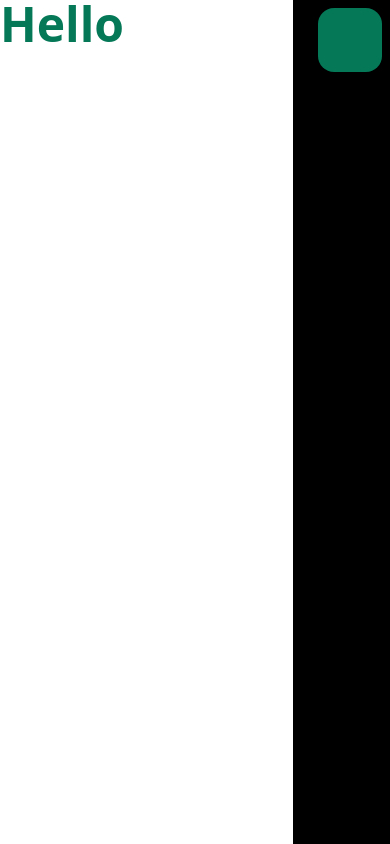
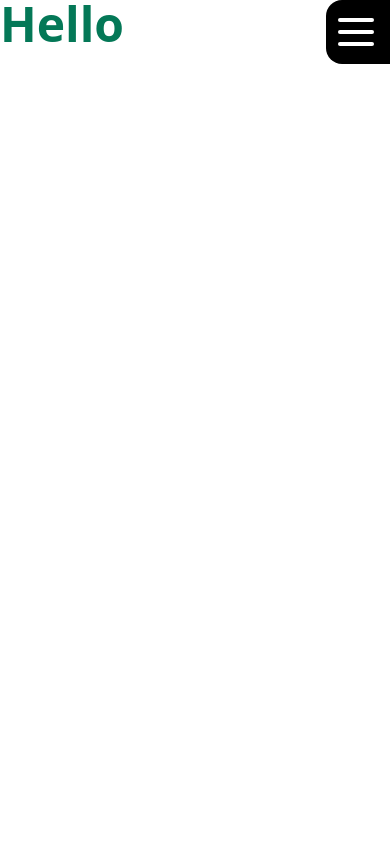
Before and after one commit to khemingkapat/sveltePBL, a Svelte app: page / in a window 390 px wide. Built offline with nearby package versions, Linux system fonts and the light colour scheme.

Commit message:
sliding menu button and working with the hamburger menu

```diff
--- a/src/App.svelte
+++ b/src/App.svelte
@@ -9,8 +9,10 @@
 <div class='flex'>
 <TailwindCss />
 <Hamburger
+	open = {isOpen}
 	on:click={() => {
-		isOpen = !isOpen;
+		isOpen = !isOpen
+		console.log(isOpen);
 	}}
 />
 <Sidebar open={isOpen} />
--- a/src/components/Hamburger.svelte
+++ b/src/components/Hamburger.svelte
@@ -1,14 +1,37 @@
 <script lang="ts">
+	export let open;
 </script>
 
 <button
-	class="rounded-2xl
+	class="rounded-l-2xl
 			w-16
 			h-16
-			bg-green-700
+			bg-black
 			fixed
 			top-0
 			right-0
-			m-2
-			z-30" on:click>
+			p-3
+			z-30
+			transform
+			duration-500"
+	class:hamburger-position={open}
+	on:click
+>
+	<div class="z-31 flex flex-col">
+		<div class="hamburger mt-1.5" class:rotate-45={open}/>
+		<div class="hamburger" class:invisible={open}/>
+		<div class="hamburger" class:-rotate-45={open}/>
+	</div>
 </button>
+
+<style>
+	.hamburger-position {
+		@apply right-1/4;
+	}
+
+	.hamburger {
+		@apply bg-white p-0.5 rounded-md mb-2 transform duration-500;
+		width : 90%;
+	}
+
+</style>
--- a/src/components/Sidebar.svelte
+++ b/src/components/Sidebar.svelte
@@ -2,7 +2,7 @@
 	export let open;
 </script>
 
-<style global>
+<style>
 	.sidebar-custom-width {
 		@apply w-1/4;
 	}
@@ -16,5 +16,5 @@
 			transform
 			bg-black
 			duration-500"
-			class:sidebar-custom-width= {!open}
+			class:sidebar-custom-width= {open}
 			></nav>
```
